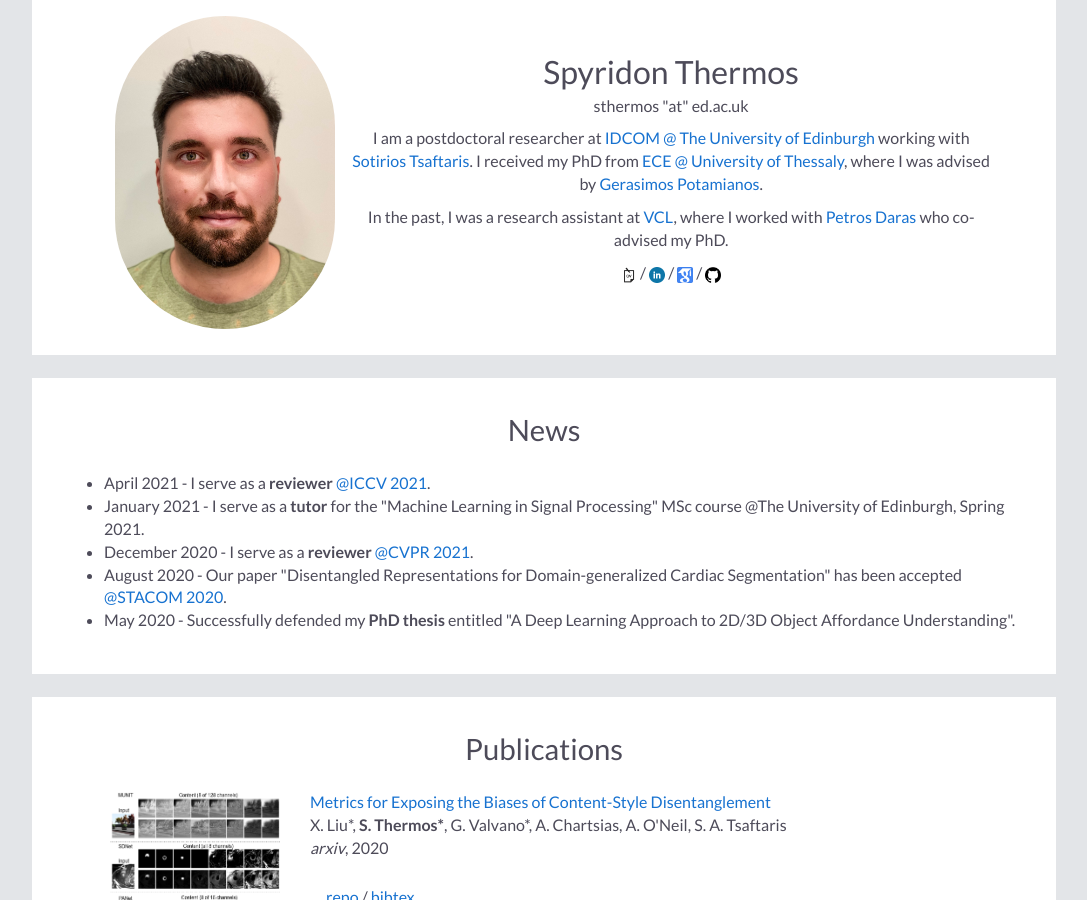
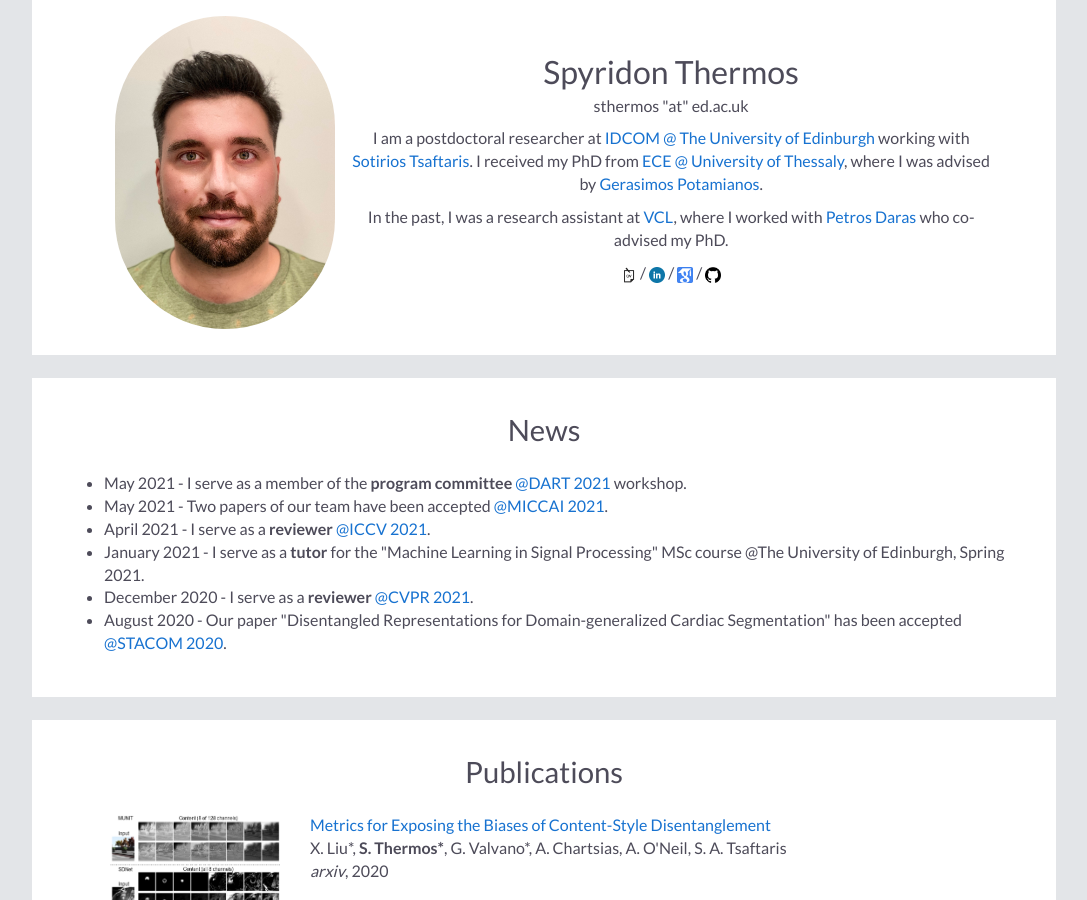
Before and after one commit to spthermo/spthermo.github.io, a Jekyll site: the page built from index.md, in a window 1280 px wide and 900 px high. Shown: the whole window, without its empty margins (96-1183 px from the left). Built offline with Jekyll 4.4.1, drawn with Linux system fonts in a browser that asks for light colours; nearby versions of some CDN libraries; our own code applies the rules of GitHub Pages for plain Markdown files.

Commit message:
Update default.html

```diff
--- a/_layouts/default.html
+++ b/_layouts/default.html
@@ -56,11 +56,12 @@
     <h2>News</h2>
       <div class="news">
         <ul>
+          <li><span> May 2021 - I serve as a member of the <strong> program committee </strong> <a href="https://sites.google.com/view/dart2021/">@DART 2021</a> workshop.
+          <li><span> May 2021 - Two papers of our team have been accepted </strong> <a href="https://miccai2021.org/en/">@MICCAI 2021</a>.
           <li><span> April 2021 - I serve as a <strong> reviewer </strong> <a href="http://iccv2021.thecvf.com/home">@ICCV 2021</a>.
           <li><span> January 2021 - I serve as a <strong> tutor </strong> for the "Machine Learning in Signal Processing" MSc course @The University of Edinburgh, Spring 2021.
           <li><span> December 2020 - I serve as a <strong> reviewer </strong> <a href="http://cvpr2021.thecvf.com/">@CVPR 2021</a>.
           <li><span> August 2020 - Our paper "Disentangled Representations for Domain-generalized Cardiac Segmentation" has been accepted <a href="https://stacom2020.cardiacatlas.org/">@STACOM 2020</a>.
-          <li><span> May 2020 - Successfully defended my <strong>PhD thesis</strong> entitled "A Deep Learning Approach to 2D/3D Object Affordance Understanding".
         </ul>
       </div>
     </table>
```
